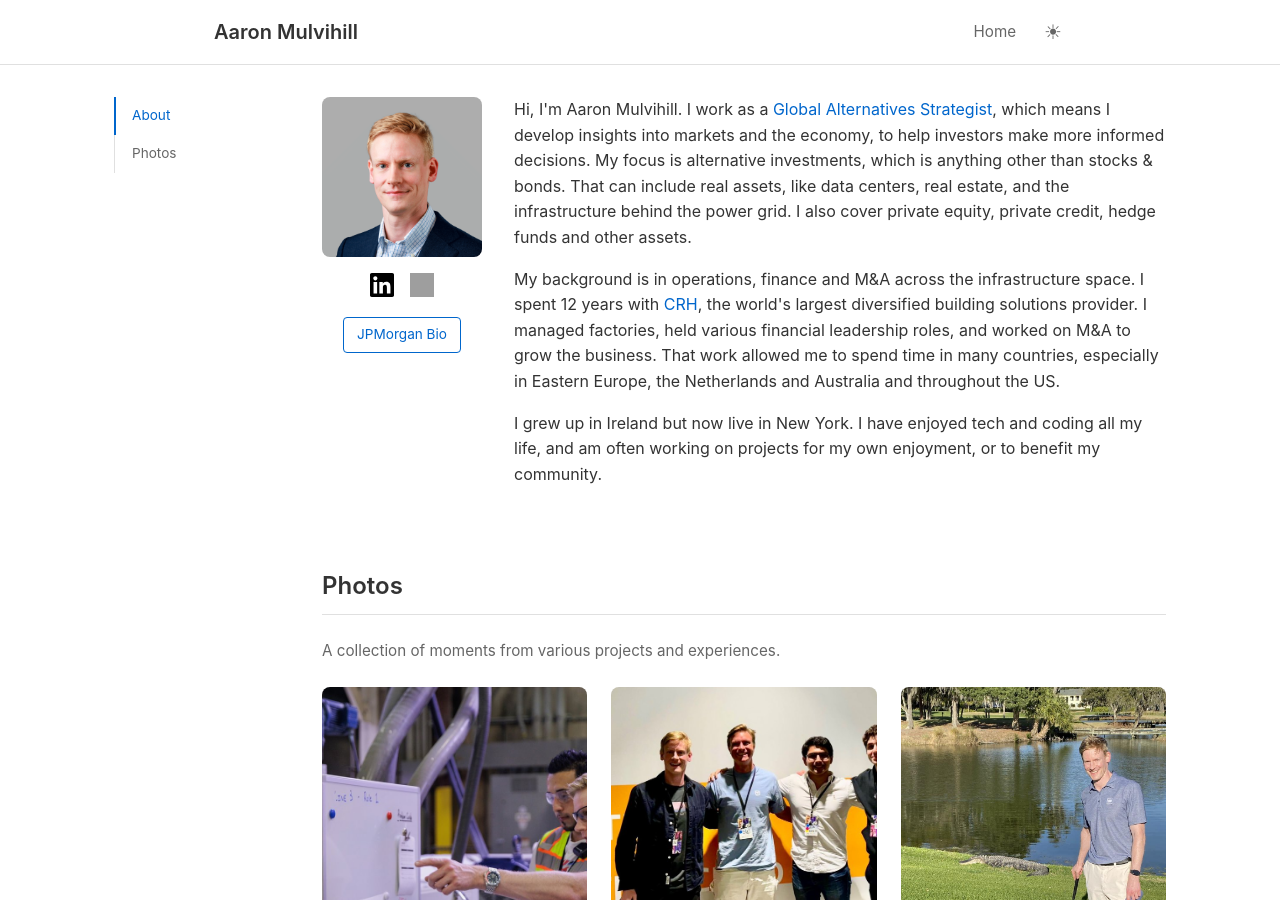
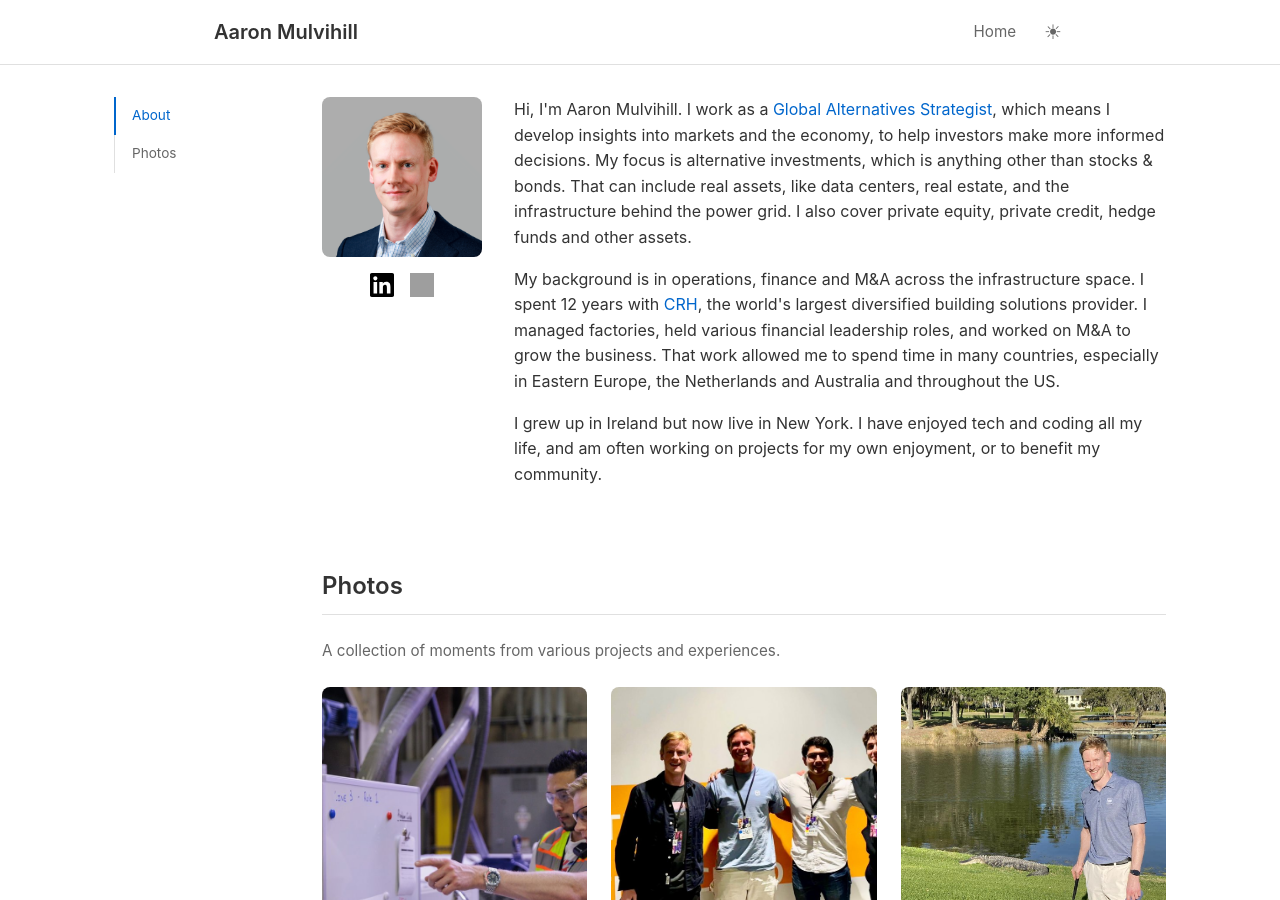
Before and after one commit to moltovivo/personal-site-2025, a Jekyll site: the page built from index.html, in a window 1280 px wide and 900 px high. Built offline with Jekyll 4.4.1, drawn with Linux system fonts in a browser that asks for light colours; grey boxes are pictures that could not be loaded.

Commit message:
Remove JPMorgan Bio link from About header
Co-Authored-By: Claude Opus 4.7 (1M context) <noreply@anthropic.com>

```diff
--- a/index.html
+++ b/index.html
@@ -17,7 +17,6 @@ show_scrollspy: true
             <img src="/assets/images/icon-github.svg" alt="GitHub" class="social-icon">
           </a>
         </div>
-        <a href="https://am.jpmorgan.com/us/en/asset-management/adv/bios/aaron-mulvihill/" target="_blank" rel="noopener" aria-label="JPMorgan Bio" class="bio-link">JPMorgan Bio</a>
       </div>
     </div>
     <div class="about-intro">
```
